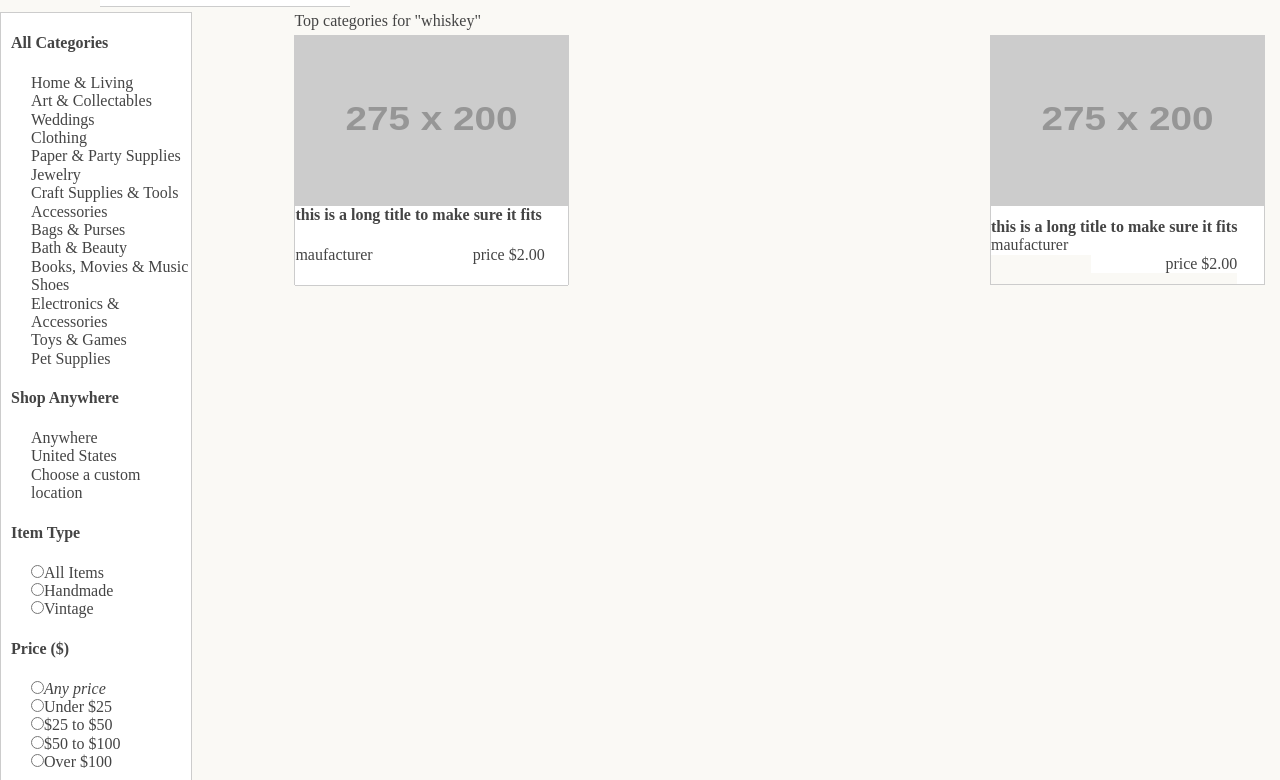
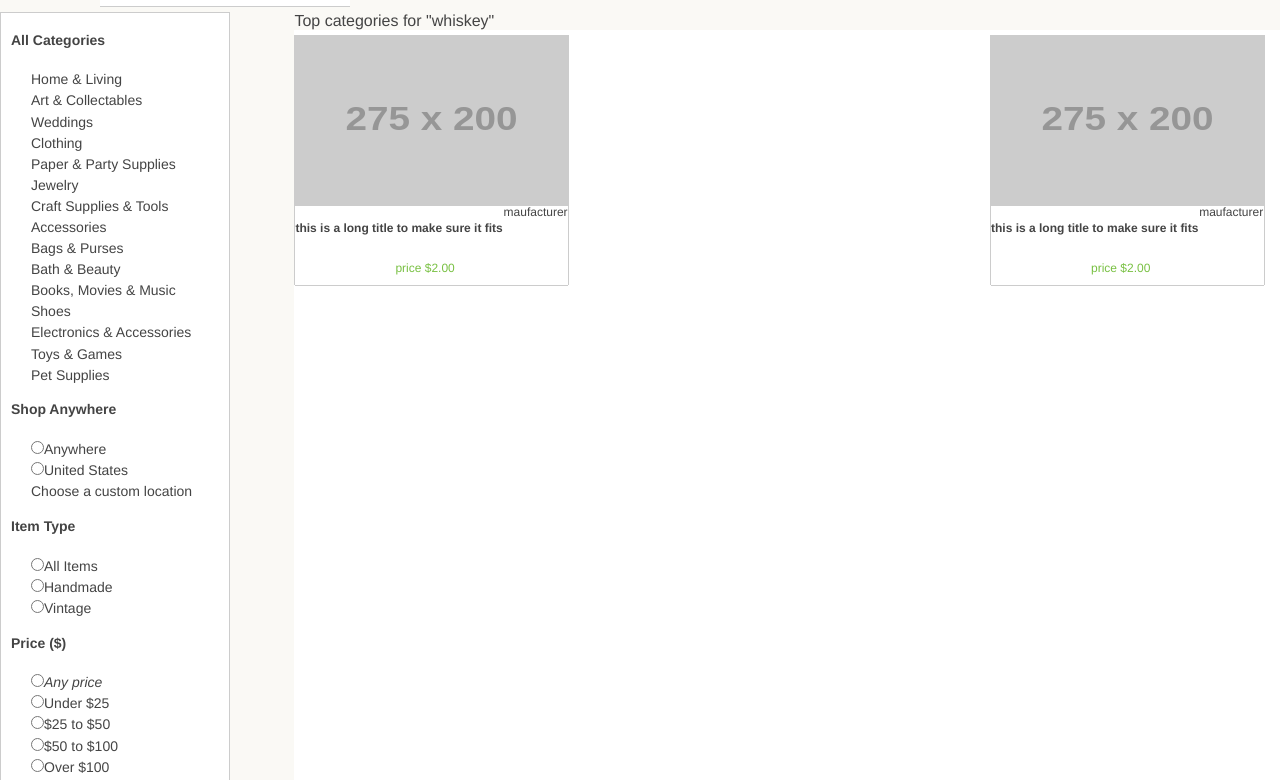
Before and after one commit to jacotri77/Etsy_rebuild, a plain HTML site: page index.html in a window 1280 px wide. Shown: the part 153-933 px from the top of the page. Drawn offline with nearby package versions, Linux system fonts and the light colour scheme; placeholder pictures from the web are drawn by us.

Commit message:
progress

```diff
--- a/css/style.css
+++ b/css/style.css
@@ -8,7 +8,8 @@ html {
 
 *{
 	color:rgb(68,68,68);
-	background: rgb(250, 249, 245)
+	background: rgb(250, 249, 245);
+	font-family: "Graphik","helvetica", sans-serif;
 }
 .bignav{
 	display: flex;
@@ -141,6 +142,11 @@ main{
 	margin:auto;
 	height: 1800px;
 	width: auto;
+	color:rgb(68,68,68);
+	background: rgb(250, 249, 245);
+	font-size: 12px;
+	font-family: "Graphik","helvetica", sans-serif;
+	background-color: white;
 
 
 }
@@ -151,6 +157,7 @@ main{
 	text-align: left;
 	height: 20px;
 	width: 200px;
+	background-color: white;
 }
 
 .smaller{
@@ -174,9 +181,15 @@ main{
 a{
 	height:170px;
 	width: 100%;
+	text-decoration: none;
+	background-color: white;
 }
 
-.imgText{
+.categories a, #smallnav a{
+	background-color: white;
+}
+
+#imgText{
 	margin: auto;
 	flex-wrap: wrap;
 	display: flex;
@@ -184,11 +197,13 @@ a{
 	width: auto;
 	background-color: white;
 	border-bottom: 1px solid #ccc;
+	text-overflow: ellipsis;
 }
 
-.imgTitle, #maker{
-	margin: 0px;
+#imgTitle, #maker{
+	margin: 0px auto;
 	display: flex;
+	justify-content: space-between;
 	flex-wrap: wrap;
 	background-color: white;
 }
@@ -199,15 +214,17 @@ a{
 	display: flex;
 	flex-wrap: wrap;
 	justify-content: flex-end;
+	color: rgb(120, 192, 66);
 }
 
 .leftmenu {
 	display: block;
 	float: left;
-	height: 1070px;
-	width: 15%;
+	height: 1150px;
+	width: 230px;
 	border: 1px solid #ccc;
 	background: white;
+	font-size: 14px;
 }
 
 .leftmenu ul{
@@ -215,7 +232,7 @@ a{
 }
 
 .leftmenu li{
-	padding:0px 0px 0px 20px;
+	padding:5px 0px 0px 20px;
 }
  .lefth {
 	padding:0px 0px 0px 10px;
@@ -257,6 +274,8 @@ select {
 	height:20px;
 	width: 20px;
 	border: 1px solid #ccc;
+	border-radius: 5px;
+	outline:none;
 }
 #red{
 	background-color: rgb(244,11,50)
--- a/index.html
+++ b/index.html
@@ -24,14 +24,14 @@
 	</header>
 	<nav id ="smallnav">
 			<ul>
-        <li>Clothing & Accessories</li>
-        <li>Jewelry</li>
-        <li>Craft Supplies & Tools</li>
-        <li>Weddings</li>
-        <li>Entertainment</li>
-        <li>Home & Living</li>
-        <li>Kids & Baby</li>
-        <li>Vintage</li>
+        <li><a href="#">Clothing & Accessories</a></li>
+        <li><a href="#">Jewelry</a></li>
+        <li><a href="#">Craft Supplies & Tools</a></li>
+        <li><a href="#">Weddings</a></li>
+        <li><a href="#">Entertainment</a></li>
+        <li><a href="#">Home & Living</a></li>
+        <li><a href="#">Kids & Baby</a></li>
+        <li><a href="#">Vintage</a></li>
       </ul>
 	</nav>
 <body>
@@ -40,7 +40,7 @@
 		<section class="section1">
       <div class= "smaller">
         <img  class = "smallImg" src="http://placehold.it/275x200">
-        <div class="imgText">
+        <div id="imgText">
           <h4 class="imgTitle">this is a long title to make sure it fits</h4>
             <p id="maker">maufacturer</p>
             <p id="pricing">price $2.00</p>
@@ -59,38 +59,38 @@
 	</main>
 		<div class="leftmenu">
       <ul class="categories"><h4>All Categories</h4>
-        <li>Home & Living</li>
-        <li>Art & Collectables</li>
-        <li>Weddings</li>
-        <li>Clothing</li>
-        <li>Paper & Party Supplies</li>
-        <li>Jewelry</li>
-        <li>Craft Supplies & Tools</li>
-        <li>Accessories</li>
-        <li>Bags & Purses</li>
-        <li>Bath & Beauty</li>
-        <li>Books, Movies & Music</li>
-        <li>Shoes</li>
-        <li>Electronics & Accessories</li>
-        <li>Toys & Games</li>
-        <li>Pet Supplies</li>
+        <li><a href="#">Home & Living</a></li>
+        <li><a href="#">Art & Collectables</a></li>
+        <li><a href="#">Weddings</a></li>
+        <li><a href="#">Clothing</a></li>
+        <li><a href="#">Paper & Party Supplies</a></li>
+        <li><a href="#">Jewelry</a></li>
+        <li><a href="#">Craft Supplies & Tools</a></li>
+        <li><a href="#">Accessories</a></li>
+        <li><a href="#">Bags & Purses</a></li>
+        <li><a href="#">Bath & Beauty</a></li>
+        <li><a href="#">Books, Movies & Music</a></li>
+        <li><a href="#">Shoes</a></li>
+        <li><a href="#">Electronics & Accessories</a></li>
+        <li><a href="#">Toys & Games</a></li>
+        <li><a href="#">Pet Supplies</a></li>
       </ul>
 			<ul><h4>Shop Anywhere</h4>
-        <li>Anywhere</li>
-        <li>United States</li>
-        <li>Choose a custom location</li>
+        <li><input type="radio" name= "shopanywhere" value="Anywhere"><a href="#">Anywhere</a></li>
+        <li><input type="radio" name= "shopanywhere" value="United States"><a href="#">United States</a></li>
+        <li><a href="#">Choose a custom location</li>
       </ul>
       <ul><h4>Item Type</h4>
-        <li><input type="radio" name= "itemtype" value="All Items">All Items</li>
-        <li><input type="radio" name= "itemtype" value="Handmade">Handmade</li>
-        <li><input type="radio" name= "itemtype" value="Vintage">Vintage</li>
+        <li><input type="radio" name= "itemtype" value="All Items"><a href="#">All Items</a></li>
+        <li><input type="radio" name= "itemtype" value="Handmade"><a href="#">Handmade</a></li>
+        <li><input type="radio" name= "itemtype" value="Vintage"><a href="#">Vintage</a></li>
       </ul>
       <ul><h4>Price ($)</h4>
-        <li><input type="radio" name= "price" value="Any price"><em>Any price</em></li>
-        <li><input type="radio" name= "price" value="Under $25">Under $25</li>
-        <li><input type="radio" name= "price" value="$25 to $50">$25 to $50</li>
-        <li><input type="radio" name= "price" value="$50 to $100">$50 to $100</li>
-        <li><input type="radio" name= "price" value="Over $100">Over $100</li>
+        <li><input type="radio" name= "price" value="Any price"><em><a href="#">Any price</a></em></li>
+        <li><input type="radio" name= "price" value="Under $25"><a href="#">Under $25</a></li>
+        <li><input type="radio" name= "price" value="$25 to $50"><a href="#">$25 to $50</a></li>
+        <li><input type="radio" name= "price" value="$50 to $100"><a href="#">$50 to $100</a></li>
+        <li><input type="radio" name= "price" value="Over $100"><a href="#">Over $100</a></li>
       </ul>
       <span id="highlow">
         <input type="text" id="low" placeholder="Low" /> to <input type="text" id="high" placeholder="high" /><button type="arrow"></button></span>
```
